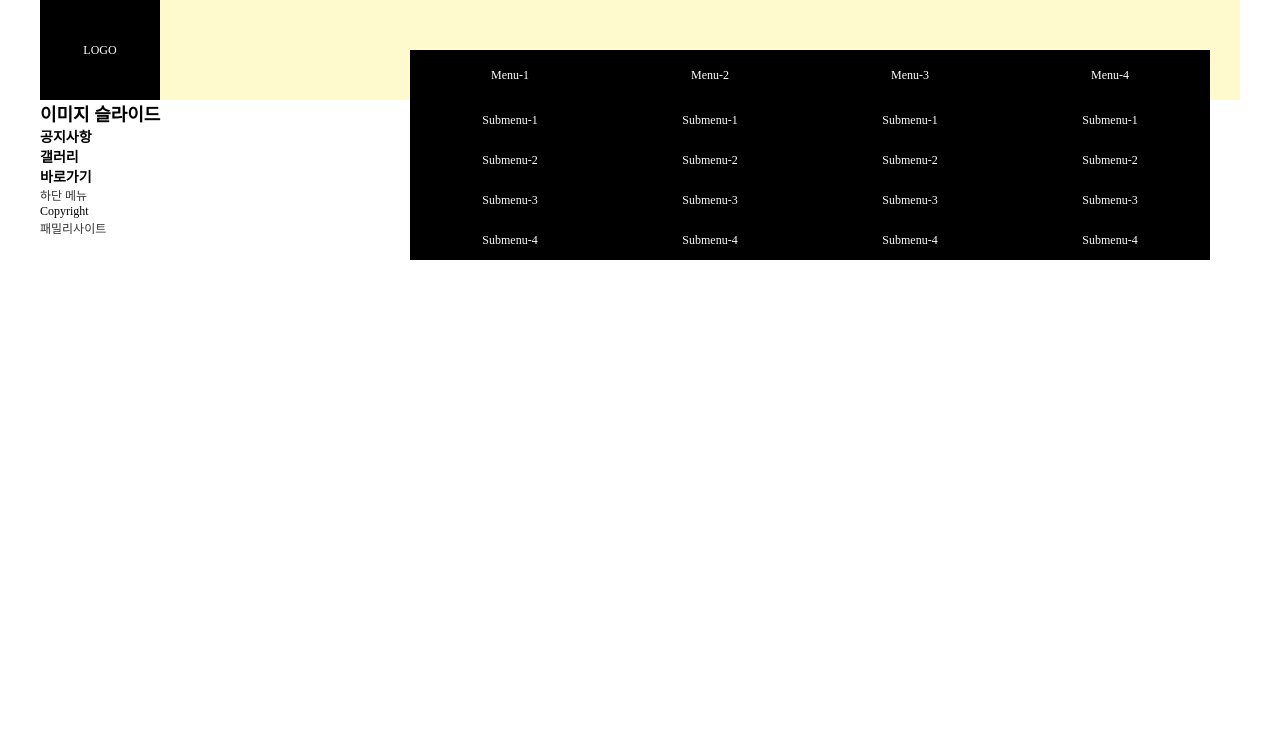
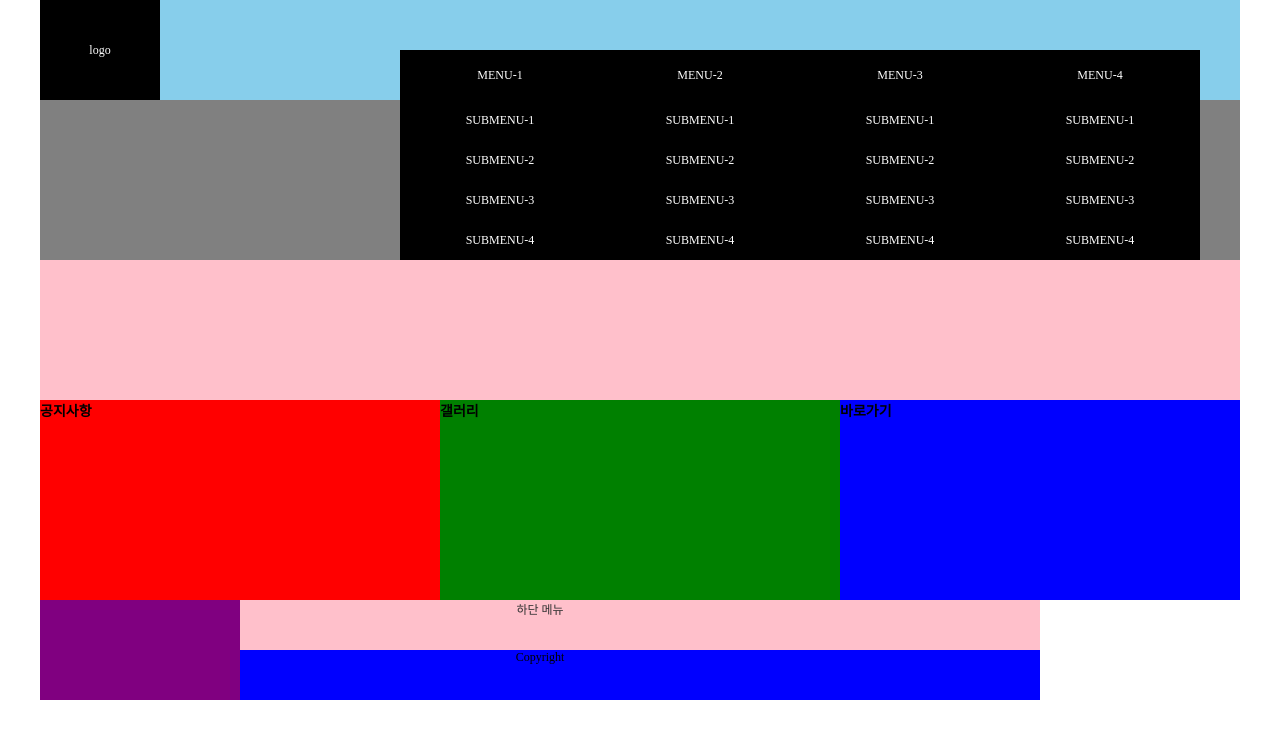
Before and after one commit to oplidote/study, a plain HTML site: page wire_4/index.html in a window 1280 px wide. Drawn offline with Linux system fonts and the light colour scheme.

Commit message:
wire-4 fin

```diff
--- a/wire_4/css/style.css
+++ b/wire_4/css/style.css
@@ -16,11 +16,6 @@ li {
     list-style: none;
 }
 
-img {
-    border: 0;
-    vertical-align: middle;
-}
-
 html {
     font-size: 10px;
 }
@@ -29,18 +24,17 @@ body {
     font-size: 1.2rem;
 }
 
-/* 공통요소 */
+/* 공통 요소 */
 .container {
-    position: relative;
-    display: block;
-}
-
-/* 전체레이아웃 */
-.wrap {
     position: relative;
     display: block;
     width: 1200px;
     margin: 0 auto;
+}
+
+.wrap {
+    position: relative;
+    display: block;
 }
 
 /* 상단 */
@@ -49,61 +43,62 @@ body {
     display: block;
     width: 100%;
     height: 100px;
-    z-index: 9999;
+    z-index: 999;
 }
 
 .header .container {
-    width: 100%;
     height: 100%;
-    background-color: lemonchiffon;
+    background-color: skyblue;
+}
 
-}
 .logo {
     position: absolute;
     left: 0;
-    width: 120px;
     top: 0;
     display: block;
+    width: 120px;
+    height: 100px;
     background-color: #000;
-    color:#fff;
+    text-align: center;
     line-height: 100px;
-    text-align: center;
-    text-transform: uppercase;
+    color: #fff;
 }
 
 .nav {
     position: absolute;
+    right: 0px;
+    top: 100%;
+
     display: block;
-    width: 800px;
-    bottom: 0;
-    top: 100%;
-    margin-top:-50px;
-
-    right: 30px;
-
+    width: 100%;
+    background-color: gray;
 }
 
 .gnb {
     position: relative;
     display: block;
-    width: 100%;
+    width: 800px;
     overflow: hidden;
-    text-align: center;
-    background-color: black;
+    float: right;
+    margin-right: 40px;
+    margin-top: -50px;
 }
 
 .gnb>li {
+    position: relative;
+    display: block;
     width: 25%;
     float: left;
-    position: relative;
-    display: block;
+    background-color: #000;
 }
 
 .gnb>li>a {
+    position: relative;
+    display: block;
+    text-align: center;
     line-height: 50px;
     color: #fff;
-    position: relative;
-    display: block;
+    text-transform: uppercase;
 }
 
 .submenu {
@@ -117,9 +112,23 @@ body {
 }
 
 .submenu li a {
+    position: relative;
+    display: block;
+    text-align: center;
+    line-height: 40px;
     color: #fff;
-    line-height: 40px;
+    text-transform: uppercase;
 }
+
+.gnb a:hover {
+    background-color: red;
+}
+
+/* 주메뉴 포커스 유지 */
+.gnb>li:hover>a {
+    background-color: red;
+}
+/* 메인 */
 
 /* 메인 */
 .main {
@@ -127,56 +136,64 @@ body {
     display: block;
 }
 
-.main>section {
-    position: relative;
-    display: block;
-}
-
 .visual {
     position: relative;
     display: block;
+    width: 100%;
+    height: 300px;
+    overflow: hidden;
 }
 
-.visual .container {}
+.visual .container {
+    height: 100%;
+    background-color: pink;
+}
 
 .comm {
     position: relative;
     display: block;
 }
 
-.comm .container {}
+.comm .container {
+    overflow: hidden;
+}
 
-.comm .container>section {
+.comm .container > section {
     position: relative;
     display: block;
+    width: 400px;
+    height: 200px;
+    float: left;
 }
 
 .notice {
-    position: relative;
-    display: block;
+    background-color: red;
 }
 
 .gall {
-    position: relative;
-    display: block;
+    background-color: green;
 }
 
 .link {
-    position: relative;
-    display: block;
+    background-color: blue;
 }
-
 /* 하단 */
 .footer {
     position: relative;
     display: block;
 }
 
-.footer .container {}
+.footer .container {
+    overflow: hidden;
+}
 
-.footer .container>div {}
+.footer .container>div {
+}
 
 .ft_left {
+    float: left;
+    width: 1000px;
+    height: 100px;
     position: relative;
     display: block;
 }
@@ -185,13 +202,31 @@ body {
     position: relative;
     display: block;
 }
-
+.footer_menu {
+    position: relative;
+    display: block;
+    width: 100%;
+    height: 50%;
+    background-color: pink;
+    text-align: center;
+}
+.footer_copy {
+    position: relative;
+    display: block;
+    width: 100%;
+    height: 50%;
+    background-color: blue;
+    text-align: center;
+}
 .ft_right {
     position: relative;
     display: block;
+    height: 100px;
+    width: 200px;
 }
 
 .ft_site {
     position: relative;
     display: block;
+    background-color: purple;
 }
```
